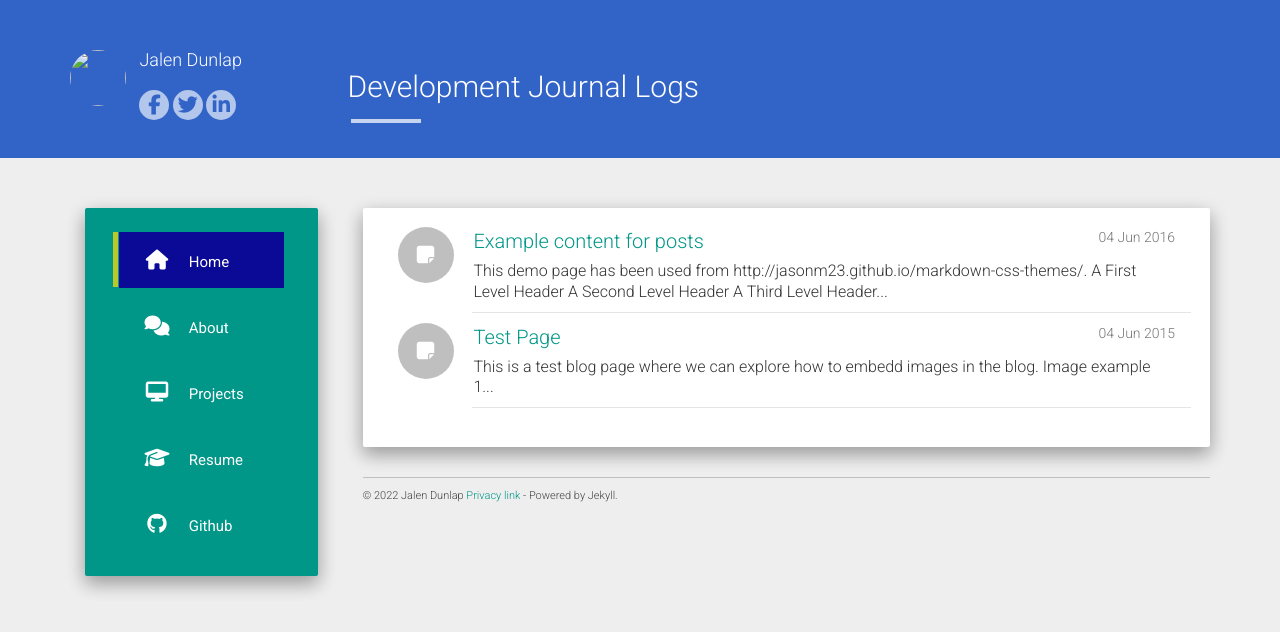
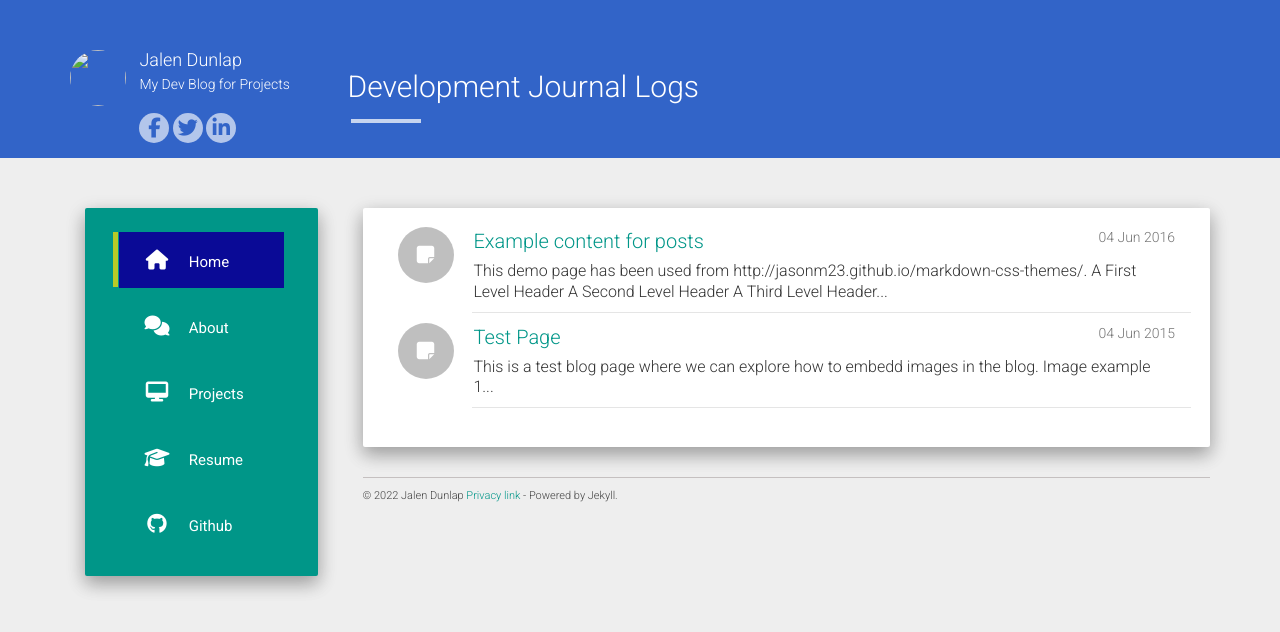
Before and after one commit to Jalen-Dunlap/jalen-dunlap.github.io, a Jekyll site: the page built from index.html, in a window 1280 px wide. Shown: the top 632 px of the page. Built offline with Jekyll 4.4.1, drawn with Linux system fonts in a browser that asks for light colours; nearby versions of some CDN libraries; the list of posts is cut into pages by our own code.

Commit message:
Update _config.yml

```diff
--- a/_config.yml
+++ b/_config.yml
@@ -3,7 +3,7 @@ description: My Dev Blog for Projects
 author: Jalen Dunlap
 logo:
 github: https://github.com/jalen-dunlap
-about:
+about: My Dev Blog for Projects
 
 baseurl: "https://jalen-dunlap.github.io"
 url: "https://jalen-dunlap.github.io"
```
